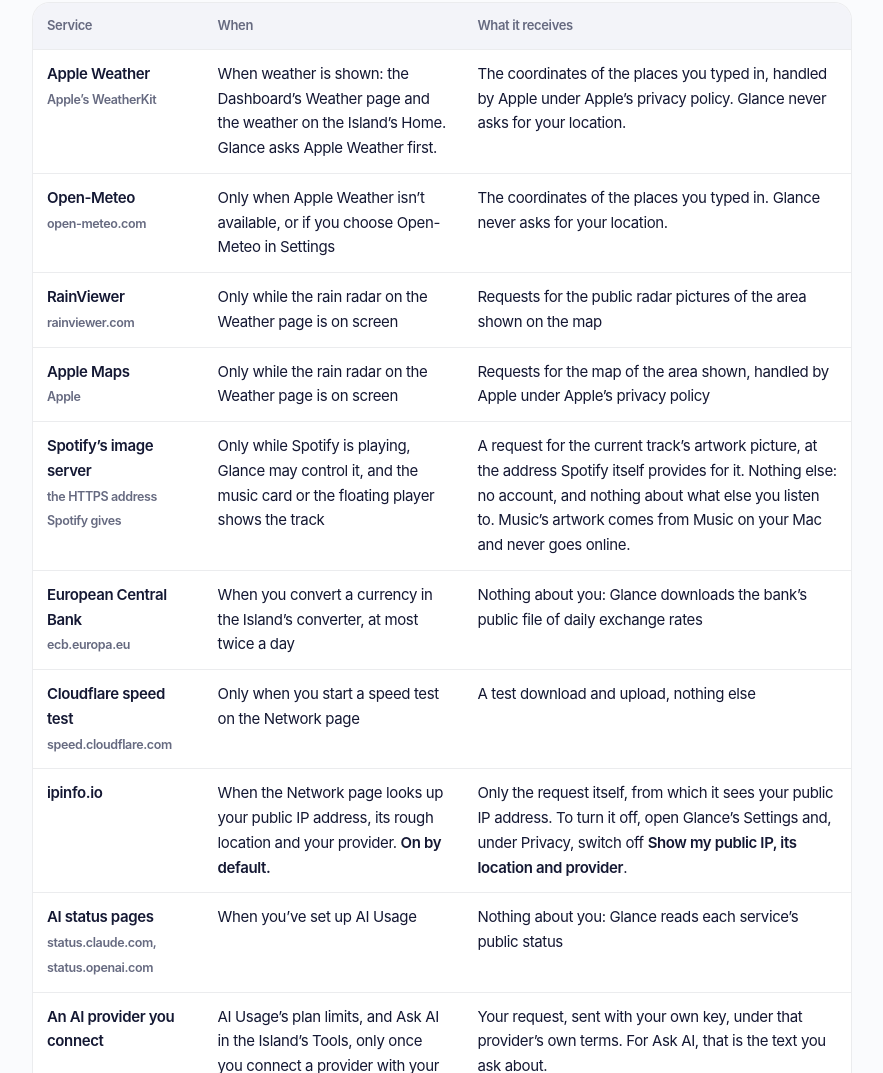
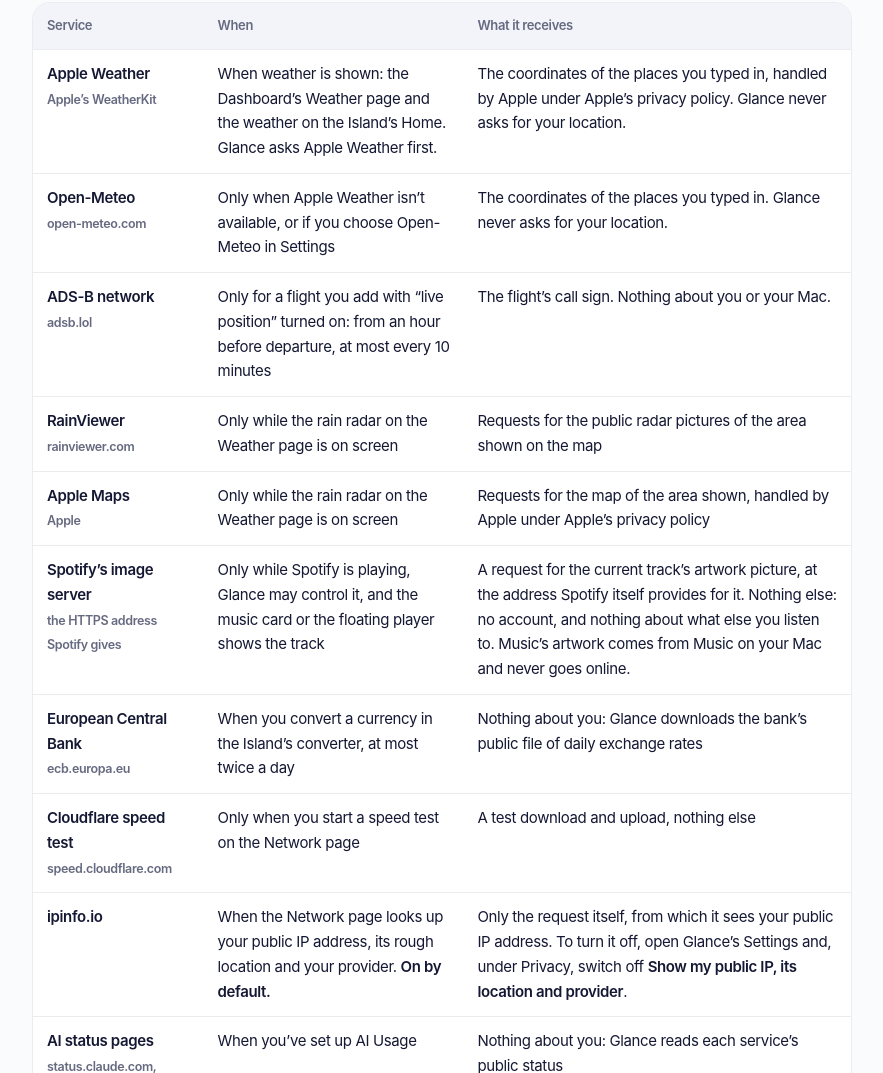
Before and after one commit to ashfordeOU/glance-site, a plain HTML site: page privacy/index.html in a window 1280 px wide. Shown: the part 1602-2675 px from the top of the page, without its empty margins (198-1081 px from the left). Drawn offline with Linux system fonts and the light colour scheme.

Commit message:
Privacy: the ADS-B network (adsb.lol) for a flight's live position

```diff
--- a/privacy/index.html
+++ b/privacy/index.html
@@ -98,6 +98,7 @@
       <tbody>
         <tr><td>Apple Weather<br><small class="faint">Apple’s WeatherKit</small></td><td>When weather is shown: the Dashboard’s Weather page and the weather on the Island’s Home. Glance asks Apple Weather first.</td><td>The coordinates of the places you typed in, handled by Apple under Apple’s privacy policy. Glance never asks for your location.</td></tr>
         <tr><td>Open-Meteo<br><small class="faint">open-meteo.com</small></td><td>Only when Apple Weather isn’t available, or if you choose Open-Meteo in Settings</td><td>The coordinates of the places you typed in. Glance never asks for your location.</td></tr>
+        <tr><td>ADS-B network<br><small class="faint">adsb.lol</small></td><td>Only for a flight you add with “live position” turned on: from an hour before departure, at most every 10 minutes</td><td>The flight’s call sign. Nothing about you or your Mac.</td></tr>
         <tr><td>RainViewer<br><small class="faint">rainviewer.com</small></td><td>Only while the rain radar on the Weather page is on screen</td><td>Requests for the public radar pictures of the area shown on the map</td></tr>
         <tr><td>Apple Maps<br><small class="faint">Apple</small></td><td>Only while the rain radar on the Weather page is on screen</td><td>Requests for the map of the area shown, handled by Apple under Apple’s privacy policy</td></tr>
         <tr><td>Spotify’s image server<br><small class="faint">the HTTPS address Spotify gives</small></td><td>Only while Spotify is playing, Glance may control it, and the music card or the floating player shows the track</td><td>A request for the current track’s artwork picture, at the address Spotify itself provides for it. Nothing else: no account, and nothing about what else you listen to. Music’s artwork comes from Music on your Mac and never goes online.</td></tr>
```
